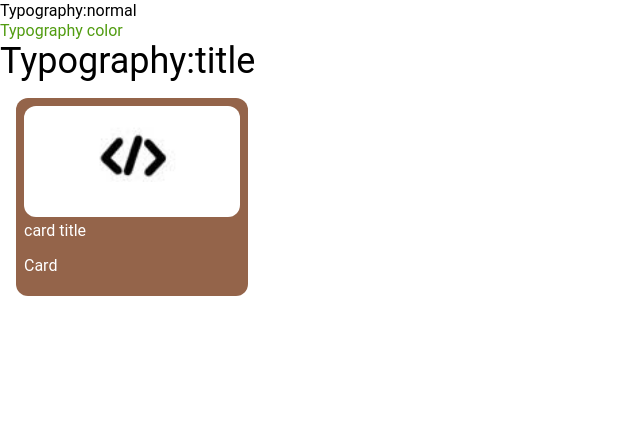
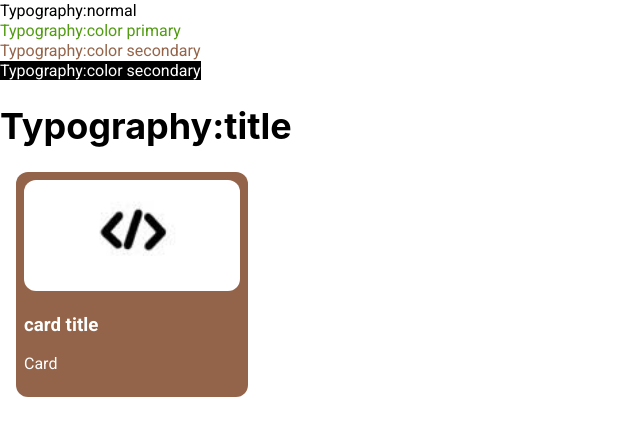
Before and after one commit to gafreax/mds, a React (Create React App) app: page / in a window 1280 px wide. Shown: the top 436 px of the page, without its empty margins (0-640 px from the left). Built offline with nearby package versions, Linux system fonts and the light colour scheme.

Commit message:
aggiunta gestione colore avanzata

```diff
--- a/public/index.html
+++ b/public/index.html
@@ -24,7 +24,10 @@
       work correctly both with client-side routing and a non-root public URL.
       Learn how to configure a non-root public URL by running `npm run build`.
     -->
-    <title>React App</title>
+    <link rel="preconnect" href="https://fonts.googleapis.com">
+    <link rel="preconnect" href="https://fonts.gstatic.com" crossorigin>
+    <link href="https://fonts.googleapis.com/css2?family=Roboto:ital,wght@0,100;0,300;0,400;0,500;0,700;0,900;1,100;1,300;1,400;1,500;1,700;1,900&display=swap" rel="stylesheet">
+    <title>Musa Design System</title>
   </head>
   <body>
     <noscript>You need to enable JavaScript to run this app.</noscript>
--- a/src/App.js
+++ b/src/App.js
@@ -1,14 +1,15 @@
 import './App.css';
 import Typography from './Components/Typography';
 import Card from './Components/Card';
+import Colors from './Components/Colors';
 
 function App() {
   return (
     <>
-      <Typography>Typography:normal</Typography>
-      <br/>
-      <Typography color={{color:"#519c11"}}>Typography color</Typography>
-      <br/>
+      <Typography>Typography:normal</Typography><br/>
+      <Typography color={Colors.primary}>Typography:color primary</Typography><br/>
+      <Typography color={Colors.secondary}>Typography:color secondary</Typography><br/>
+      <Typography background={Colors.backgroundInverse} color={Colors.inverse}>Typography:color secondary</Typography><br/>
       <Typography componentType="h1">Typography:title</Typography>
       <Card title="card title" image="./SimpleCode.jpg">Card</Card>
     </>
--- a/src/Components/Card.css
+++ b/src/Components/Card.css
@@ -1,21 +1,18 @@
 .card{
     background-color:  #94644A;
     width: 216px;
-    height: 182px;
     padding: 8px;
     margin: 16px;
     border-radius: 12px;
-    font-family: "Roboto" , "san-serif";
+    font-family: "Roboto", sans-serif;
 }
 
 .text{
-    color: white;
     font-size: 14px;
 }
 
 .title{
     font-size: 18px;
-    color: white;
     font-weight: bold;
 }
 
--- a/src/Components/Card.jsx
+++ b/src/Components/Card.jsx
@@ -1,4 +1,5 @@
 import "./Card.css"
+import Colors from "./Colors";
 import Typography from "./Typography";
 
 function Card({children,image,title}) {
@@ -6,10 +7,14 @@ function Card({children,image,title}) {
     <div className="card">
         <img src={image}  className="img"/>
         <div className="card-body">
-            <Typography componentType="h3" color={{color:"white"}}>
+            <Typography componentType="h3"
+                color={Colors.inverse}
+                background={Colors.backgroundSecondary}>
                 {title}
             </Typography>
-            <Typography componentType="paragraph" color={{color:"white"}}>
+            <Typography componentType="paragraph"
+                color={Colors.inverse}
+                background={Colors.backgroundSecondary}>
                 {children}
             </Typography>
         </div>
--- /dev/null
+++ b/src/Components/Colors.js
@@ -0,0 +1,12 @@
+const Colors = {
+    default: { color: "black" },
+    primary: { color: "#519c11" },
+    secondary: { color: "#94644A" },
+    inverse: { color: "white" },
+    backgroundDefault: {backgroundColor: "white"},
+    backgroundPrimary: {backgroundColor: "#519c11"},
+    backgroundSecondary: {backgroundColor: "#94644A" },
+    backgroundInverse: {backgroundColor: "black" }
+}
+
+export default Colors;
--- a/src/Components/Typography.jsx
+++ b/src/Components/Typography.jsx
@@ -1,17 +1,27 @@
+import Colors from "./Colors"
 import "./Typography.css"
-function Typography ({children,componentType, color={color:"black"}}){
+
+function Typography ({ children,componentType, color=Colors.default, background=Colors.backgroundDefault }){
+
+
+    const style = {
+        ...color,
+        ...background
+    }
+
+
     switch(componentType) {
         case "h1" :
-            return <span style={color} className="component-h1">{children}</span>
+            return <h1 style={style} className="component-h1">{children}</h1>
         case "h3" :
-            return <span style={color} className="component-h3">{children}</span>
+            return <h3 style={style} className="component-h3">{children}</h3>
         case "h5" :
-            return <span style={color} className="component-h5">{children}</span>
+            return <h5 style={style} className="component-h5">{children}</h5>
         case "paragraph" :
-            return <p style={color}>{children}</p>
+            return <p style={style}>{children}</p>
         case "span" :
         default :
-          return <span style={color}>{children}</span>
+            return <span style={style}>{children}</span>
     }
 
 }
```
Also changed, not shown: 1 other file (tests, documents, lock files or other folders).
